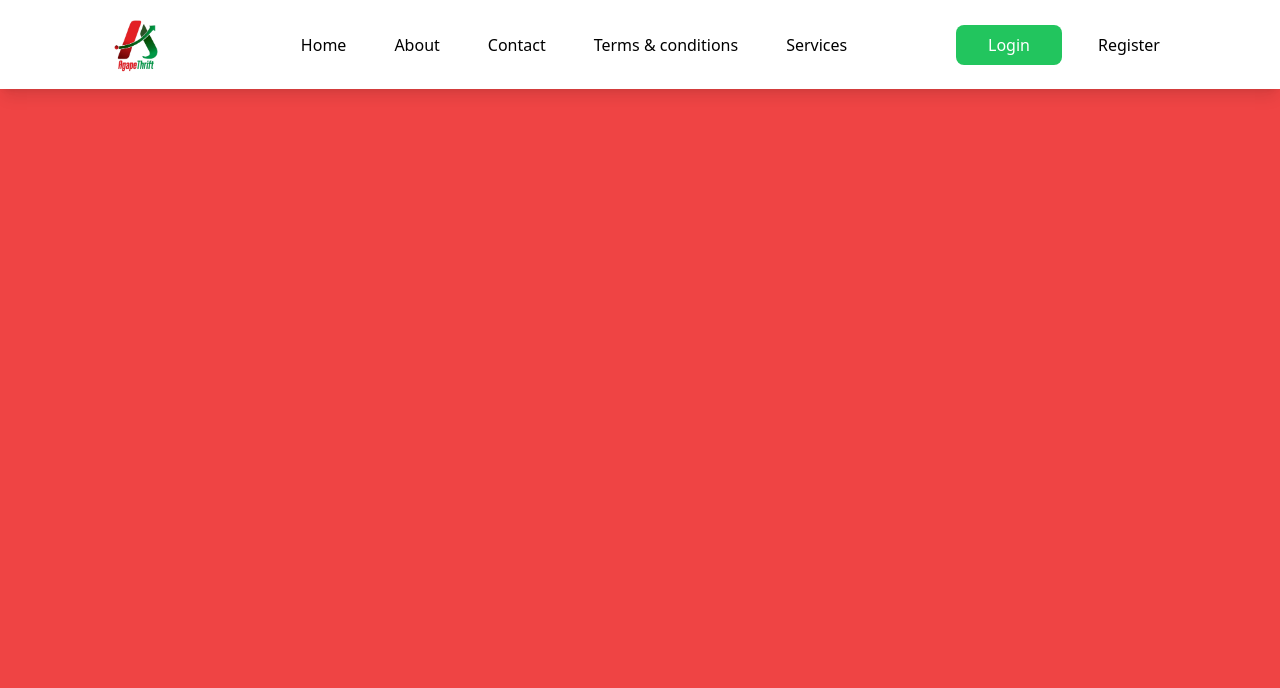
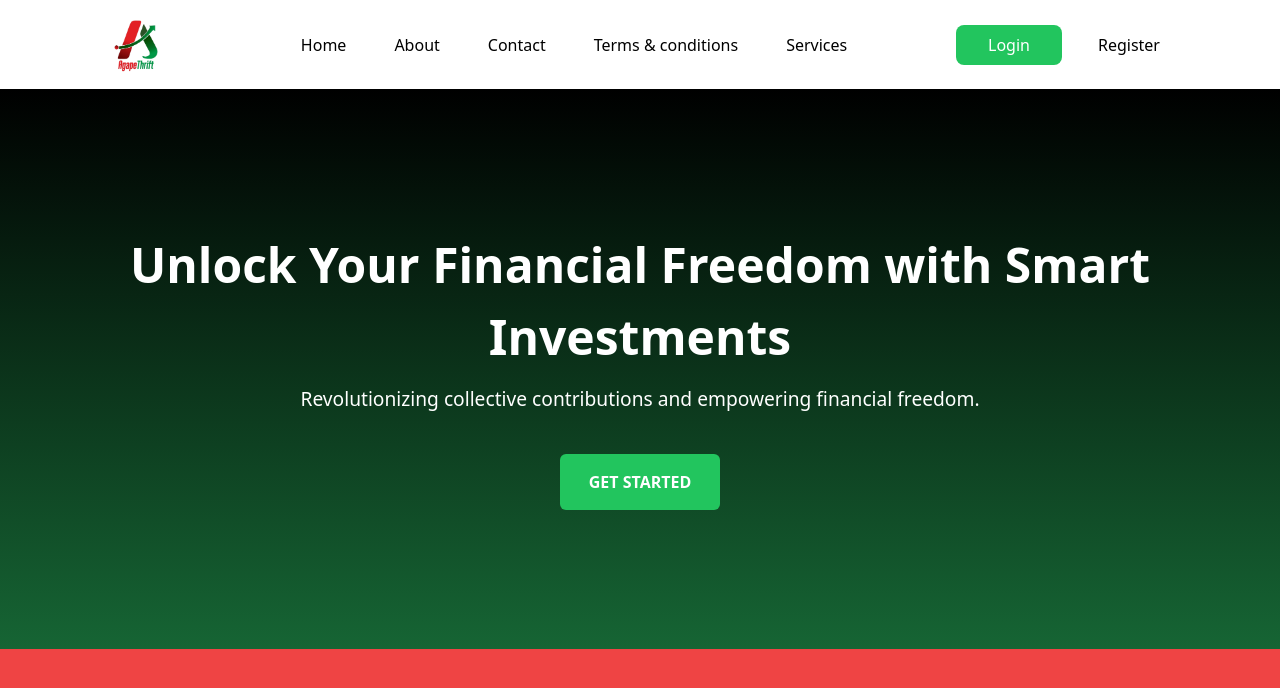
Before and after one commit to TechNick-Code/agapethrift-landing-page, a website: page src/index.html in a window 1280 px wide. Drawn offline with Linux system fonts and the light colour scheme.

Commit message:
working on the hero section

```diff
--- a/src/index.html
+++ b/src/index.html
@@ -41,6 +41,27 @@
         </div>
     </header>
 
+    <section>
+        <div class="hero-section w-full h-[70vh] bg-gradient-to-b from-black to-green-800 items-center flex justify-center text-white">
+            <div class="flex flex-col items-center justify-center text-center gap-3">
+                <h1 class="text-[3em] font-bold">
+                    Unlock Your Financial Freedom with Smart Investments
+                </h1>
+                <p class="text-[1.2em] max-w-[40em]">
+                    Revolutionizing collective contributions and empowering financial freedom.
+                </p>
+                 <button class="group text-white flex bg-green-500 relative w-[10em] hover:w-[11em] justify-center py-3 lg:py-4 rounded-md transition-all duration-300 mt-7" onclick="window.location.href='login.html'">
+                    <span class="bg-green-500 z-10 group-hover:mr-12 transition-all duration-300 font-bold">GET STARTED</span>
+                    <svg xmlns="http://www.w3.org/2000/svg" viewBox="0 0 24 24" fill="currentColor" class="w-7 absolute group-hover:ml-28 hover:transition-left ease-in-out duration-200">
+                        <path d="M16.1716 10.9999L10.8076 5.63589L12.2218 4.22168L20 11.9999L12.2218 19.778L10.8076 18.3638L16.1716 12.9999H4V10.9999H16.1716Z">
+                        </path>
+                    </svg>
+                </button>
+            </div>
+
+        </div>
+    </section>
+
     <script>
         const hamburger = document.getElementById('hamburger');
         const nav = document.getElementById('nav');
```
Also changed, not shown: src/output.css.
